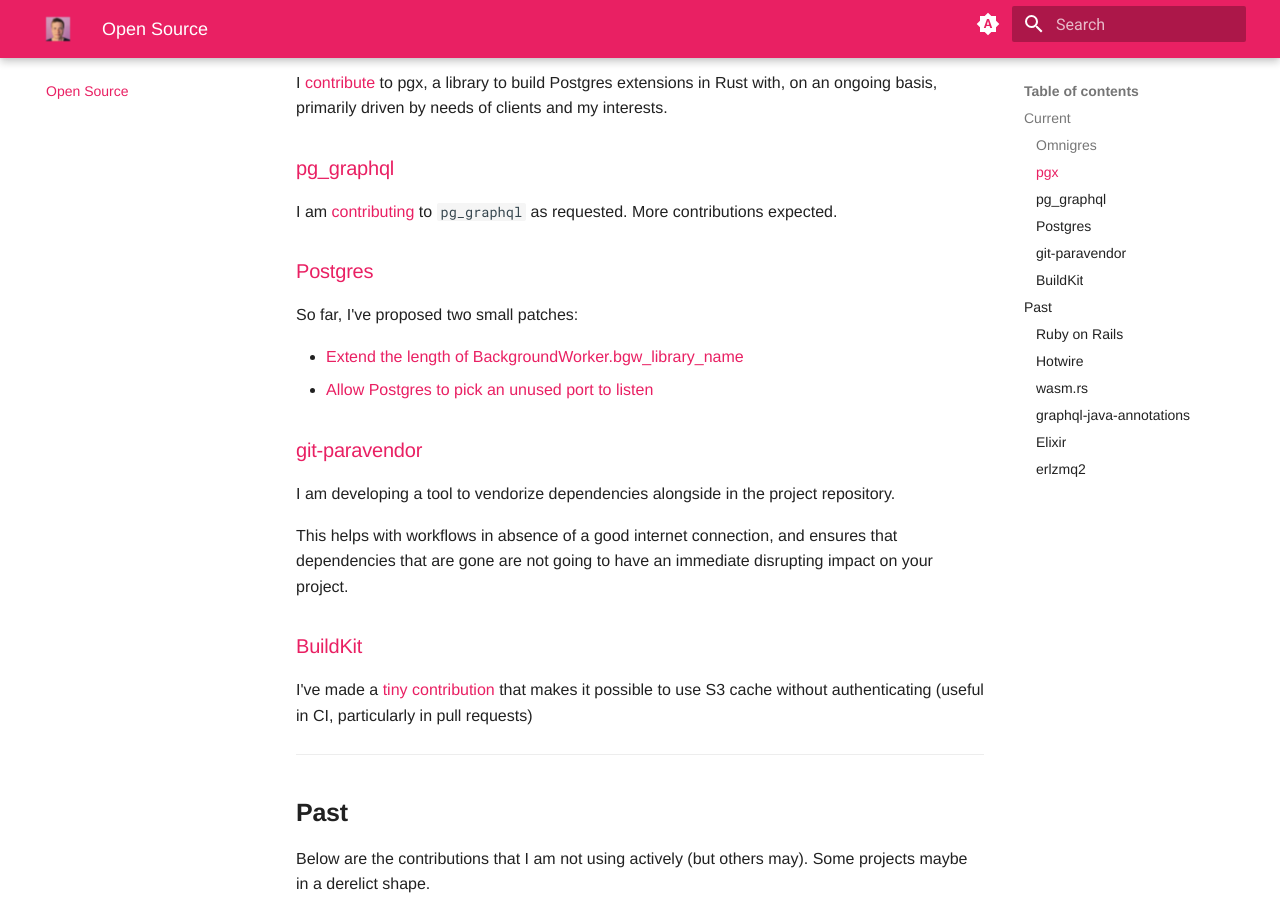
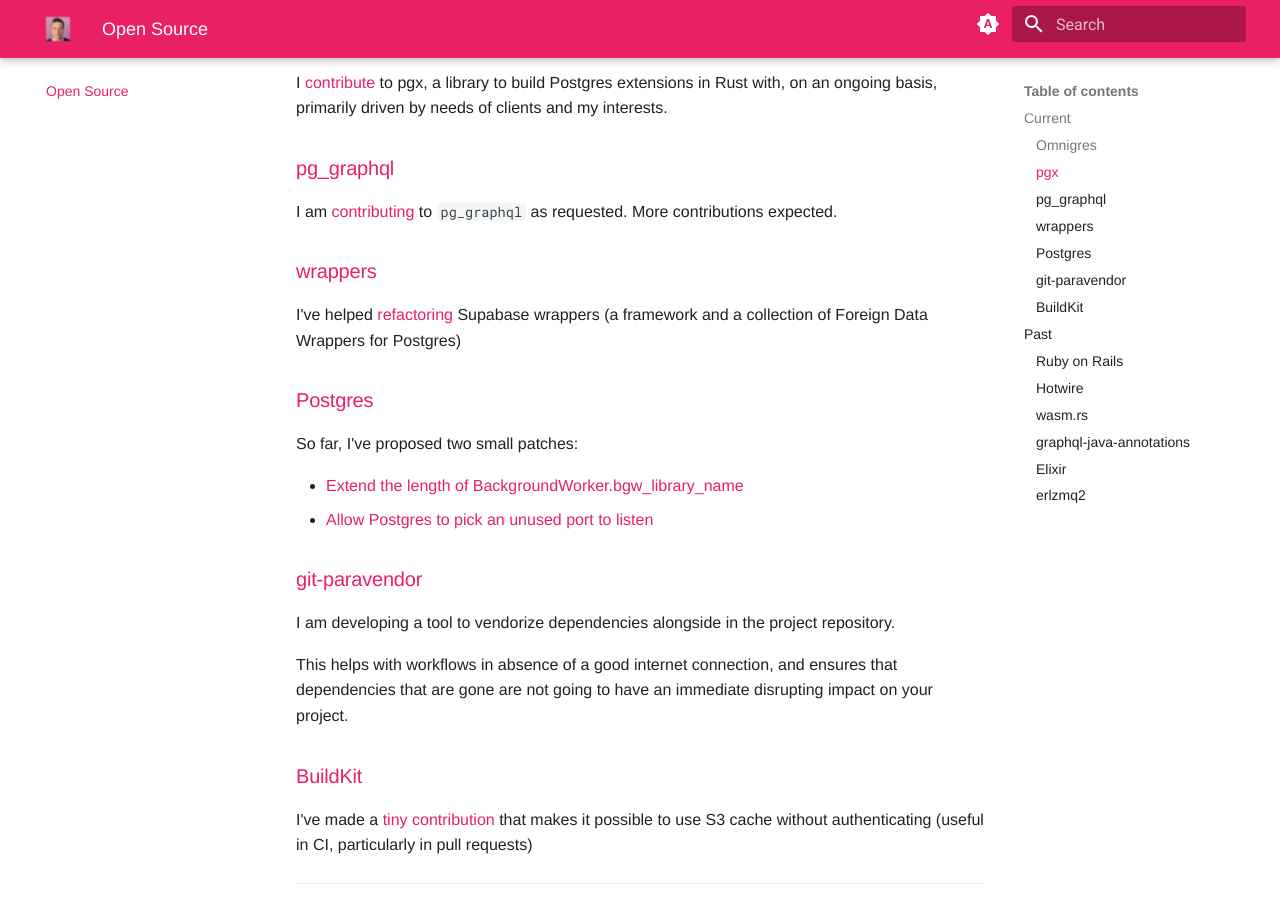
Before and after one commit to yrashk/yrashk.github.io, an MkDocs documentation site: the page built from docs/opensource/index.md, in a window 1280 px wide and 900 px high, scrolled down 610 px. Built offline with MkDocs 1.6.1 and Material for MkDocs 9.7.7, drawn with Linux system fonts in a browser that asks for light colours.

Commit message:
List my involvement in wrappers

```diff
--- a/docs/opensource/index.md
+++ b/docs/opensource/index.md
@@ -23,6 +23,11 @@
 
 I am [contributing](https://github.com/supabase/pg_graphql/commits?author=yrashk) to `pg_graphql` as requested. More contributions
 expected.
+
+### [wrappers](https://github.com/supabase/wrappers)
+
+I've helped [refactoring](https://github.com/supabase/wrappers/commits?author=yrashk) Supabase wrappers (a framework and a collection of
+Foreign Data Wrappers for Postgres)
 
 ### [Postgres](https://postgresql.org/)
 
```
